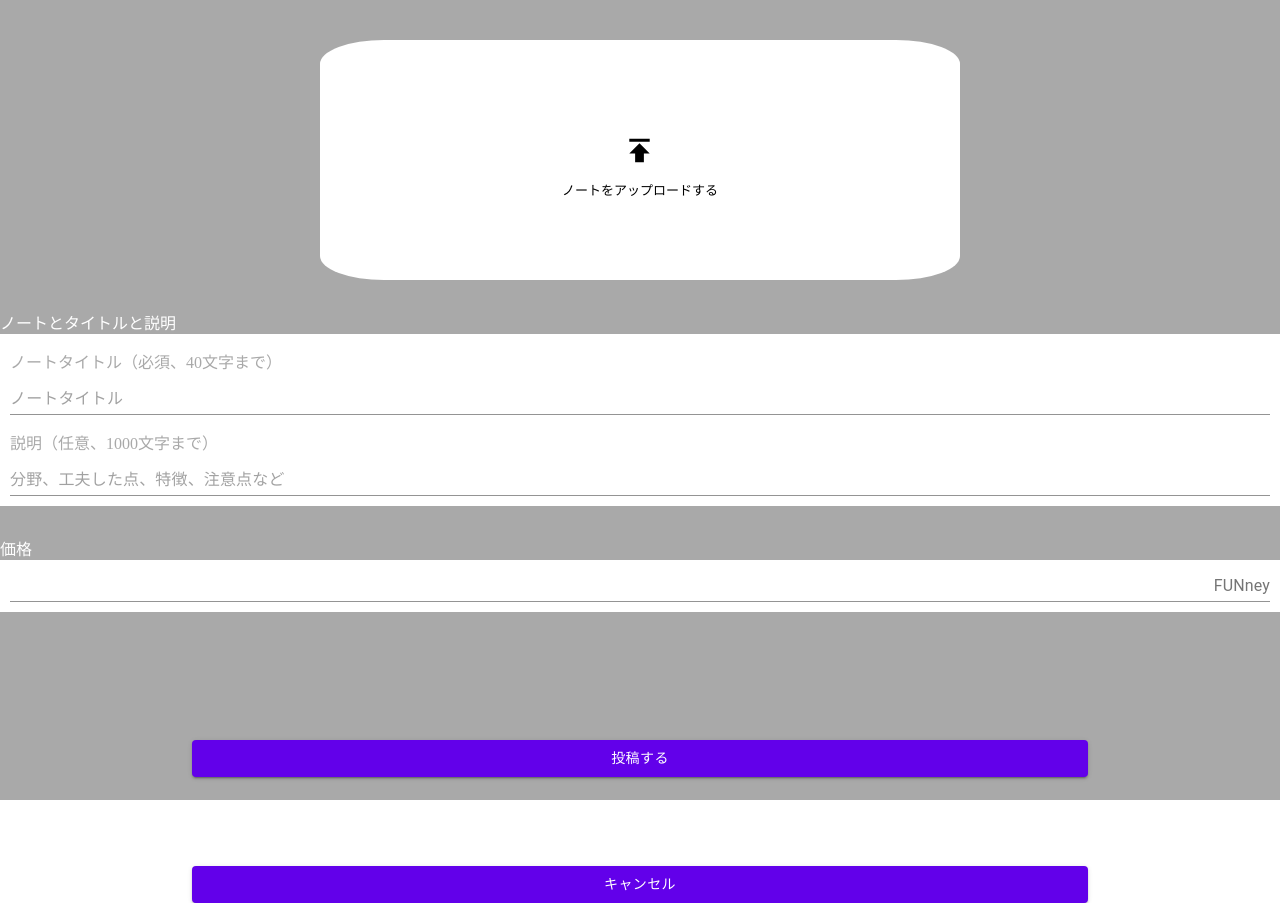
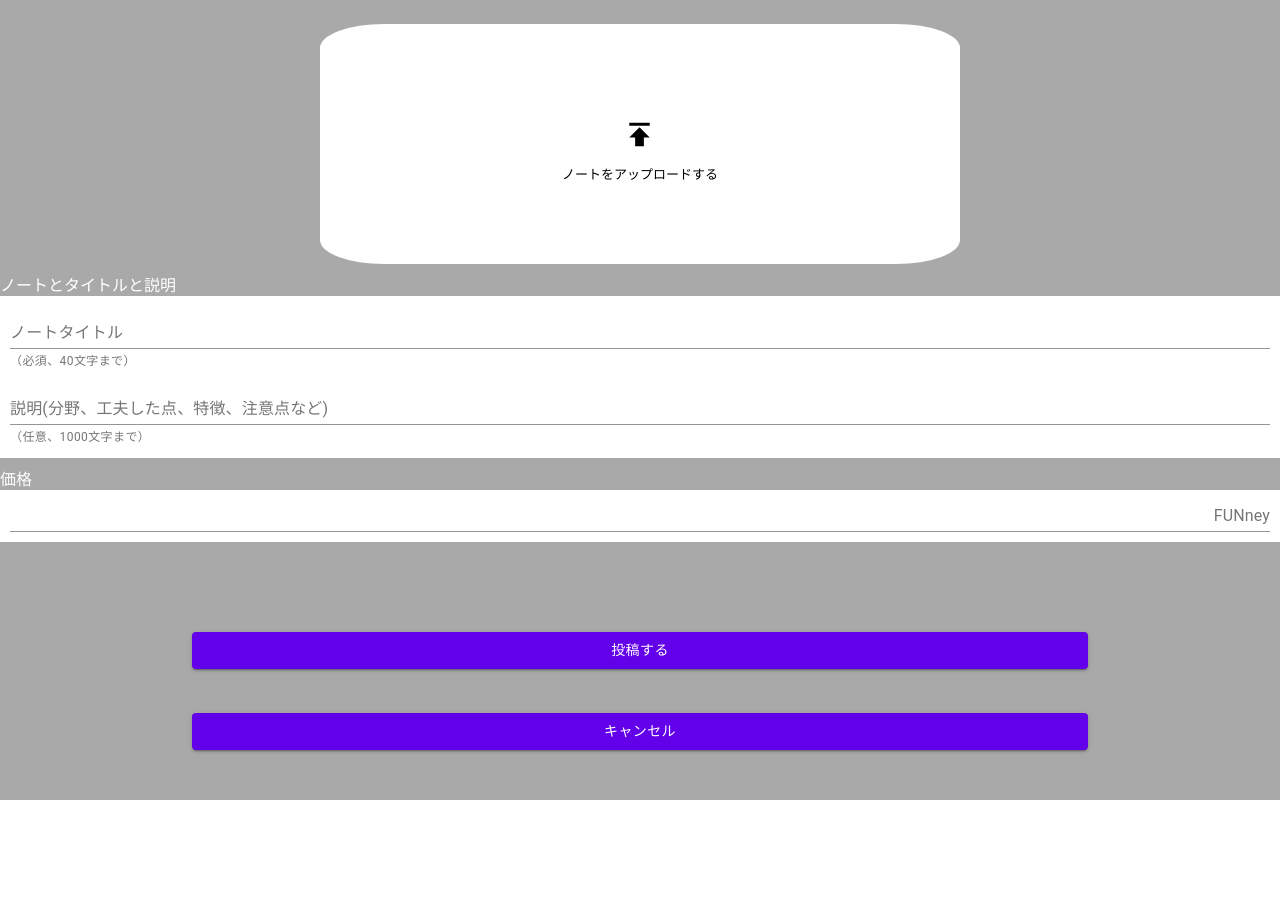
Before and after one commit to ICT-FUNney/finds, a React (Create React App) app in the folder client/finds_client/: page /UploadPage in a window 1280 px wide. After the commit the page ends 800 px from the top, so only its background shows below. Built offline with nearby package versions, Linux system fonts and the light colour scheme.

Commit message:
[add]PCとスマホ対応した

```diff
--- a/client/finds_client/src/components/UploadPage.js
+++ b/client/finds_client/src/components/UploadPage.js
@@ -11,6 +11,7 @@ import Button from '@material-ui/core/Button';
 import { IconButton } from '@material-ui/core';
 import Publish from '@material-ui/icons/Publish';
 import Input from '@material-ui/core/Input';
+import TextField from '@material-ui/core/TextField';
 import InputAdornment from '@material-ui/core/InputAdornment';
 import { deepPurple } from '@material-ui/core/colors';
 import '../styles/uploadPage.css';
@@ -26,10 +27,10 @@ const useStyles = makeStyles(theme => ({
         fontSize: "35px",
     },
     upload_input: {
-        marginTop: "10px"
+        marginTop: "5px"
     },
     upload_button_bottom: {
-        marginTop: "10%"
+        marginTop: "5%"
     }
 }));
 
@@ -60,12 +61,11 @@ const UploadPage = props => {
                     <p className="upload_icon_bottom">ノートをアップロードする</p>
                 </div>
             </Box>
+            <div className="upload_input_inner">
                 <p className="white_text">ノートとタイトルと説明</p>
                 <Box className="sentence_box">
-                <p className="grey_text">ノートタイトル（必須、40文字まで）</p>
-                <Input fullWidth placeholder="ノートタイトル" inputProps={{ 'aria-label': 'description' }} className={classes.upload_input} />
-                <p className="grey_text">説明（任意、1000文字まで）</p>
-                <Input fullWidth placeholder="分野、工夫した点、特徴、注意点など" inputProps={{ 'aria-label': 'description' }} className={classes.upload_input} />
+                    <TextField label="ノートタイトル" helperText="（必須、40文字まで）" fullWidth inputProps={{ 'aria-label': 'description' }} className={classes.upload_input} />
+                    <TextField label="説明(分野、工夫した点、特徴、注意点など)" helperText="（任意、1000文字まで）" fullWidth inputProps={{ 'aria-label': 'description' }} className={classes.upload_input} />
                 </Box>
                 <p className="white_text">価格</p>
                 <Box className="sentence_box">
@@ -76,6 +76,8 @@ const UploadPage = props => {
                         className="input_number"
                     />
                 </Box>
+            </div>
+            <div className="upload_button_space">
                 <div className="upload_button_inner">
                     <ColorButton
                         variant="contained"
@@ -90,6 +92,7 @@ const UploadPage = props => {
                         キャンセル
                 </ColorButton>
                 </div>
+            </div>
         </div >
     )
 }
--- a/client/finds_client/src/styles/uploadPage.css
+++ b/client/finds_client/src/styles/uploadPage.css
@@ -1,18 +1,17 @@
 .upload_reset {
   background-color: #a9a9a9;
   height: 100vh;
-  overflow: visible;
 }
 
 .upload_margin {
-  height: 5vh;
+  height: 3vh;
   background-color: #a9a9a9;
 }
 
 .upload_box {
   display: flex;
   flex-direction: column;
-  height: 30%;
+  height: 30vh;
   margin: 0 25%;
   background-color: white;
 }
@@ -28,18 +27,15 @@
   margin: 0 auto;
 }
 
+.upload_input_inner {
+  height: 30vh;
+}
+
 .white_text {
   display: block;
   color: white;
-  margin-top: 30px;
+  margin-top: 1vh;
   margin-bottom: 0;
-}
-
-.grey_text {
-  display: block;
-  color: #a9a9a9;
-  margin: 0;
-  padding-top: 15px;
 }
 
 .sentence_box {
@@ -51,8 +47,13 @@
   padding-top: 10px;
 }
 
+.upload_button_space {
+  margin-top: 15vh;
+  height: 20vh;
+}
+
 .upload_button_inner {
-  margin: 10% 15%;
+  margin: 0% 15%;
   display: flex;
   flex-direction: column;
 }
```
Lines whose indentation alone changed are shown as unchanged.
